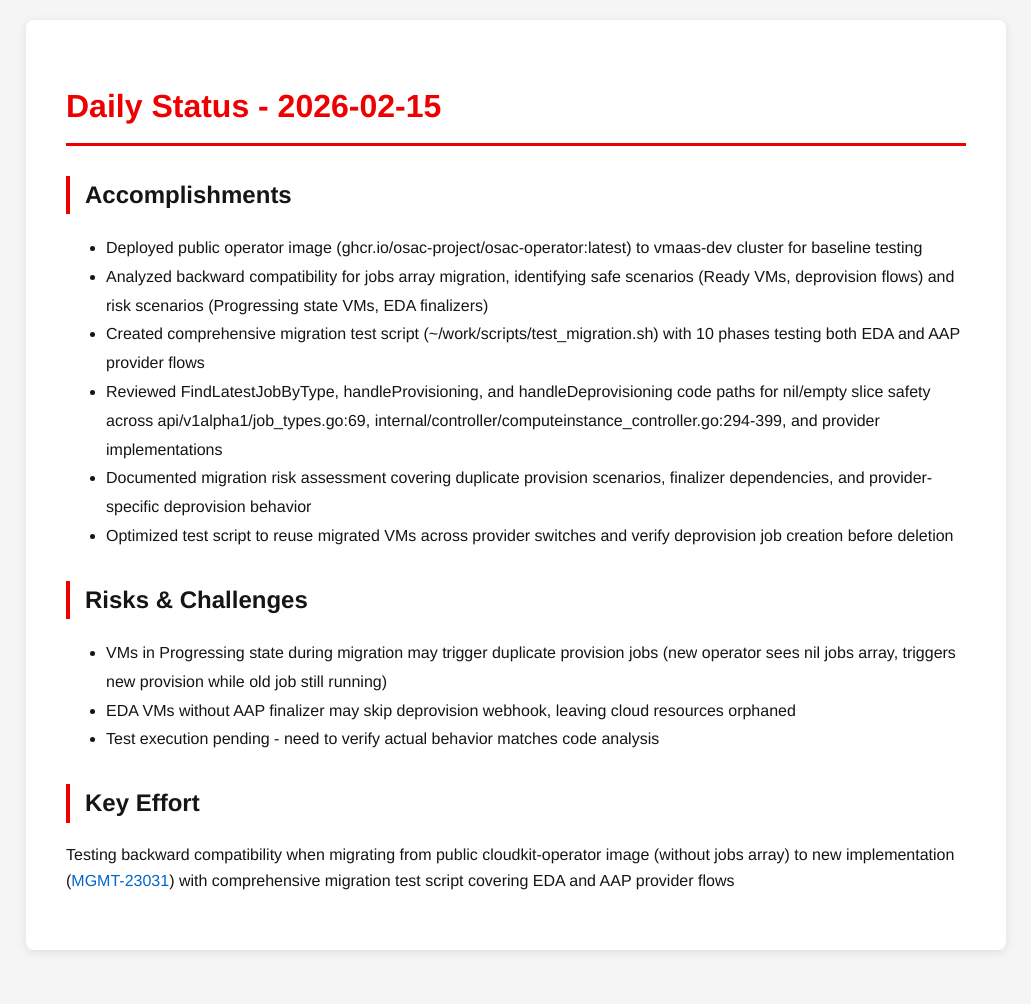
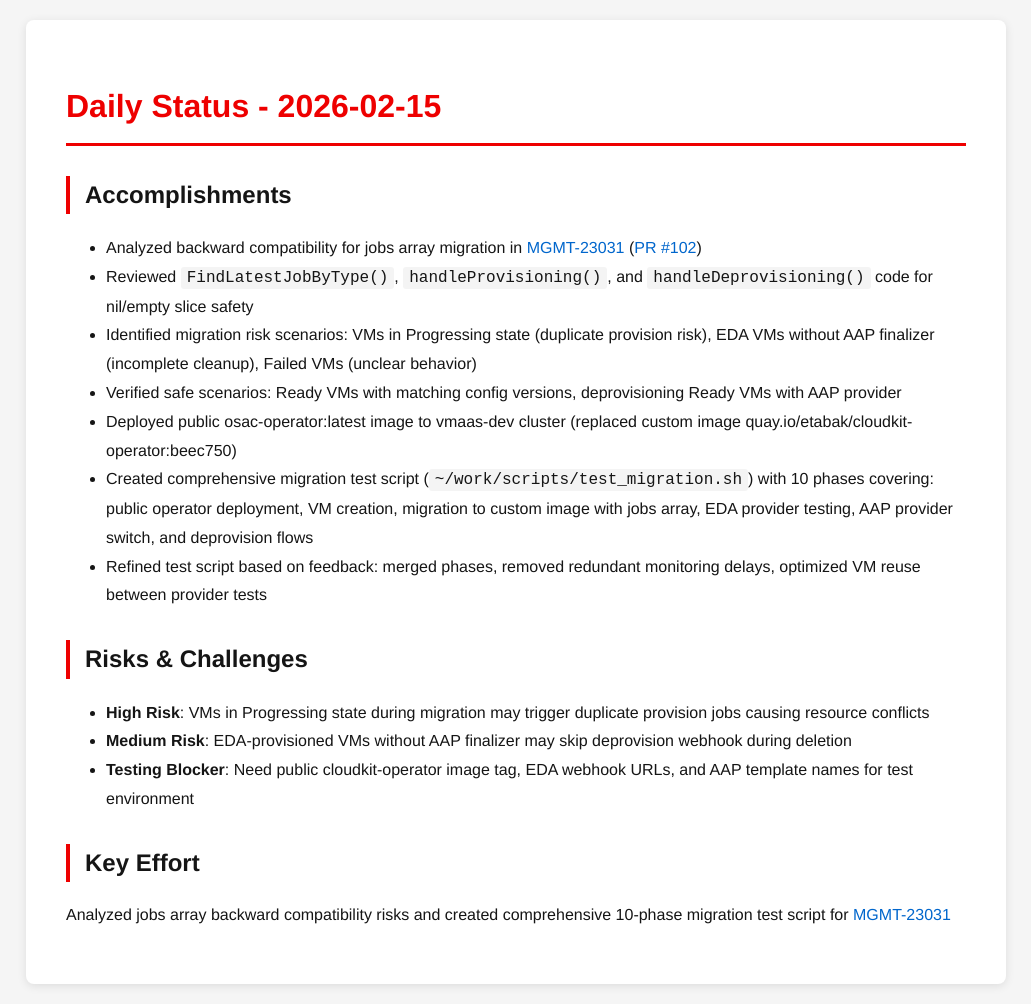
Before and after one commit to tzvatot/daily-status, a Jekyll site: the page built from 2026-02-15.md, in a window 1280 px wide. Shown: the whole page, without its empty margins (124-1155 px from the left). Built offline with Jekyll 4.4.1, drawn with Linux system fonts in a browser that asks for light colours; before the commit the page ends 970 px from its top, so only the background shows below that.

Commit message:
Daily status update - 2026-02-15

```diff
--- a/2026-02-15.md
+++ b/2026-02-15.md
@@ -7,17 +7,18 @@ date: 2026-02-15
 # Daily Status - 2026-02-15
 
 ## Accomplishments
-- Deployed public operator image (ghcr.io/osac-project/osac-operator:latest) to vmaas-dev cluster for baseline testing
-- Analyzed backward compatibility for jobs array migration, identifying safe scenarios (Ready VMs, deprovision flows) and risk scenarios (Progressing state VMs, EDA finalizers)
-- Created comprehensive migration test script (~/work/scripts/test_migration.sh) with 10 phases testing both EDA and AAP provider flows
-- Reviewed FindLatestJobByType, handleProvisioning, and handleDeprovisioning code paths for nil/empty slice safety across api/v1alpha1/job_types.go:69, internal/controller/computeinstance_controller.go:294-399, and provider implementations
-- Documented migration risk assessment covering duplicate provision scenarios, finalizer dependencies, and provider-specific deprovision behavior
-- Optimized test script to reuse migrated VMs across provider switches and verify deprovision job creation before deletion
+- Analyzed backward compatibility for jobs array migration in [MGMT-23031](https://issues.redhat.com/browse/MGMT-23031) ([PR #102](https://github.com/osac-project/osac-operator/pull/102))
+- Reviewed `FindLatestJobByType()`, `handleProvisioning()`, and `handleDeprovisioning()` code for nil/empty slice safety
+- Identified migration risk scenarios: VMs in Progressing state (duplicate provision risk), EDA VMs without AAP finalizer (incomplete cleanup), Failed VMs (unclear behavior)
+- Verified safe scenarios: Ready VMs with matching config versions, deprovisioning Ready VMs with AAP provider
+- Deployed public osac-operator:latest image to vmaas-dev cluster (replaced custom image quay.io/etabak/cloudkit-operator:beec750)
+- Created comprehensive migration test script (`~/work/scripts/test_migration.sh`) with 10 phases covering: public operator deployment, VM creation, migration to custom image with jobs array, EDA provider testing, AAP provider switch, and deprovision flows
+- Refined test script based on feedback: merged phases, removed redundant monitoring delays, optimized VM reuse between provider tests
 
 ## Risks & Challenges
-- VMs in Progressing state during migration may trigger duplicate provision jobs (new operator sees nil jobs array, triggers new provision while old job still running)
-- EDA VMs without AAP finalizer may skip deprovision webhook, leaving cloud resources orphaned
-- Test execution pending - need to verify actual behavior matches code analysis
+- **High Risk**: VMs in Progressing state during migration may trigger duplicate provision jobs causing resource conflicts
+- **Medium Risk**: EDA-provisioned VMs without AAP finalizer may skip deprovision webhook during deletion
+- **Testing Blocker**: Need public cloudkit-operator image tag, EDA webhook URLs, and AAP template names for test environment
 
 ## Key Effort
-Testing backward compatibility when migrating from public cloudkit-operator image (without jobs array) to new implementation ([MGMT-23031](https://issues.redhat.com/browse/MGMT-23031)) with comprehensive migration test script covering EDA and AAP provider flows
+Analyzed jobs array backward compatibility risks and created comprehensive 10-phase migration test script for [MGMT-23031](https://issues.redhat.com/browse/MGMT-23031)
```
